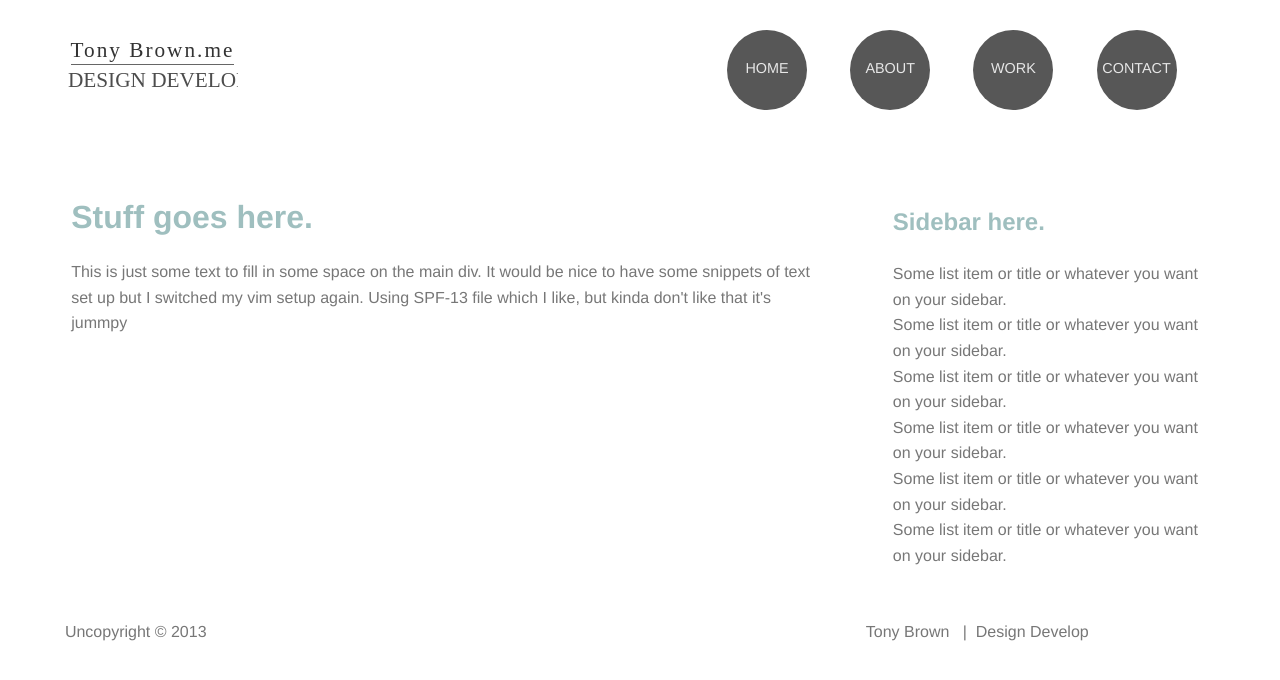
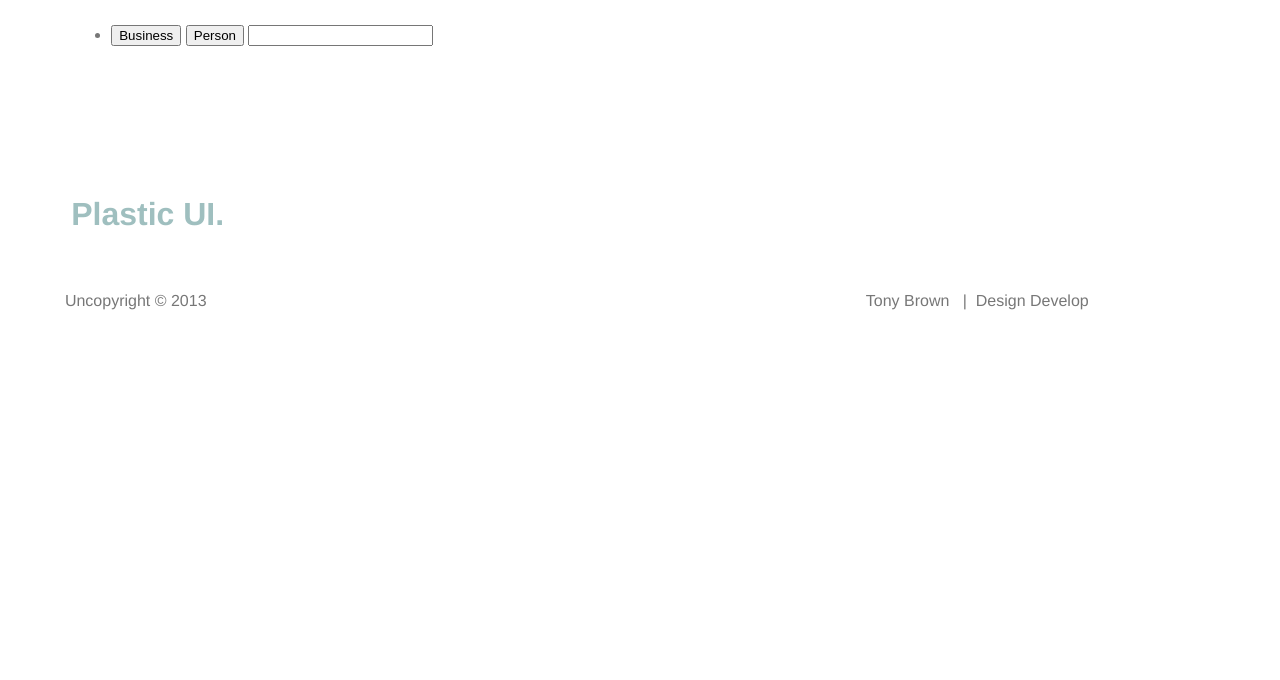
Before and after one commit to anthonybrown/tbd, a website with bundled scripts: page app/index.html in a window 1280 px wide. Built offline with nearby package versions, Linux system fonts and the light colour scheme.

Commit message:
first push

```diff
--- a/app/assets/css/style.unprefixed.css
+++ b/app/assets/css/style.unprefixed.css
@@ -1,10 +1,10 @@
 /*!
- * Tony Brown Development
- * Fiercely quick and opinionated front-ends
- * http://tonybrown.me
+ * plastic-ui
+ * Plastic UI
+ * http://tonybrown.me/plastic
  * @author Tony Brown
- * @version 1.1.0
- * Copyright 2013. MIT licensed.
+ * @version 0.0.1
+ * Copyright 2014. MIT licensed.
  */
 
 .clear:before, .clear:after {
@@ -26,11 +26,15 @@
 }
 
 html {
-  font-size: 62.5%;
+  font-size: 100%;
+  height: 100%;
+  min-height: 100%;
 }
 
 body {
-  font: 300 16px/1.6 'Ubuntu', Helvetica, Arial;
+  height: 100%;
+  min-height: 100%;
+  font: 300 1em/1.4 Helvetica, Arial, sans-serif;
   background: #fff;
   color: #777;
 }
@@ -44,13 +48,6 @@ body {
   height: 120px;
   width: 90%;
   margin: 0 auto;
-}
-
-.logo {
-  margin: 0;
-  position: absolute;
-  top: 5%;
-  left: 5%;
 }
 
 nav.nav {
@@ -157,7 +154,6 @@ nav.nav a {
   font-weight: normal;
   font-style: normal;
 }
-
 ::selection {
   background: #333;
   color: #fff;
@@ -224,8 +220,7 @@ nav.nav a {
 
   @page {
     margin: 0.5cm;
-}
-
+  }
   p,
   h2,
   h3 {
--- a/app/index.html
+++ b/app/index.html
@@ -2,11 +2,13 @@
 <html class="no-js">
   <head>
     <meta charset="utf-8">
-    <title>Tony Brown Design Development</title>
+    <title>Plastiq-ui</title>
+    <meta name="description" content="User Interface for adding payees to the Plastic system.">
+    <meta name="author" content="Tony Brown.">
 
-    <meta http-equiv="X-UA-Compatible" content="IE=edge">
-    <meta name="description" content="tonybrown.me">
+    <meta http-equiv='X-UA Compatible' content='IE=edge,chrome=1'>
     <meta name="viewport" content="width=device-width">
+
 
     <link href="//www.google-analytics.com" rel="dns-prefetch">
     <link href="//ajax.googleapis.com" rel="dns-prefetch">
@@ -17,66 +19,43 @@
   </head>
   <body>
 
-    <header class="header" role="banner">
-      <div class="logo">
-        <a href="/">
-          <img src="assets/img/logo.svg" alt="Logo">
-        </a>
-      </div>
-      <nav class="nav" role="navigation">
+    <header class="header clear" role="banner">
+      <form class='clear' action="#" method="get" accept-charset="utf-8">
         <ul>
           <li>
-            <a href="/">Home</a>
-          </li>
-          <li>
-            <a href="/">about</a>
-          </li>
-          <li>
-            <a href="/">work</a>
-          </li>
-          <li>
-            <a href="/">contact</a>
+            <button>Business</button>
+            <button>Person</button>
+            <input type="text" name='' class='' id=''>
           </li>
         </ul>
-      </nav>
+      </form>
     </header>
 
-    <div class="main" role="main">
-      <h1>Stuff goes here.</h1>
-      <p>This is just some text to fill in some space on the main div. It would be nice to have some snippets of text set up but I switched my vim setup again. Using SPF-13 file which I like, but kinda don't like that it's jummpy</p>
+    <div class="main clear" role="main">
+      <h1>Plastic UI.</h1>
     </div>
 
-    <aside class="sidebar" role="complementary">
-      <h1>Sidebar here.</h1>
-      <ul>
-        <li>Some list item or title or whatever you want on your sidebar.</li>
-        <li>Some list item or title or whatever you want on your sidebar.</li>
-        <li>Some list item or title or whatever you want on your sidebar.</li>
-        <li>Some list item or title or whatever you want on your sidebar.</li>
-        <li>Some list item or title or whatever you want on your sidebar.</li>
-        <li>Some list item or title or whatever you want on your sidebar.</li>
-      </ul>
-    </aside>
 
-    <footer class="footer" role="contentinfo">
+    <footer class="footer clear" role="contentinfo">
       <div class='center'>
         <p>Uncopyright &copy; 2013</p>
         <p class='p'>Tony Brown &nbsp; |&nbsp;  Design Develop</p>
       </div>
     </footer>
-
-    <script src="//ajax.googleapis.com/ajax/libs/jquery/1.10.2/jquery.min.js"></script>
+    <!-- loading the lastest from googleapis not the latest build from jQuery.com though
+         it's what MS is using -->
+    <script src="//ajax.googleapis.com/ajax/libs/jquery/1/jquery.min.js"></script>
     <script src="assets/components/underscore.js"></script>
     <script>window.jQuery || document.write('<script src="assets/components/jquery.js"><\/script>');</script>
     <script src="assets/js/scripts.min.js"></script>
 
     <script>
-   /* (function(f,i,r,e,s,h,l){i['GoogleAnalyticsObject']=s;f[s]=f[s]||function(){
-    (f[s].q=f[s].q||[]).push(arguments)},f[s].l=1*new Date();h=i.createElement(r),
-    l=i.getElementsByTagName(r)[0];h.async=1;h.src=e;l.parentNode.insertBefore(h,l)
-    })(window,document,'script','//www.google-analytics.com/analytics.js','ga');
-    ga('create', 'UA-XXXXXXXX-XX');
-    ga('send', 'pageview');*/
+      (function(f,i,r,e,s,h,l){i['GoogleAnalyticsObject']=s;f[s]=f[s]||function(){
+      (f[s].q=f[s].q||[]).push(arguments)},f[s].l=1*new Date();h=i.createElement(r),
+        l=i.getElementsByTagName(r)[0];h.async=1;h.src=e;l.parentNode.insertBefore(h,l)
+      })(window,document,'script','//www.google-analytics.com/analytics.js','ga');
+      ga('create', 'UA-XXXXXXXX-XX');
+      ga('send', 'pageview');*/
     </script>
 
   </body>
--- a/bower.json
+++ b/bower.json
@@ -1,5 +1,5 @@
 {
-  "name": "tbd",
+  "name": "plastic-ui",
   "version": "1.0.0",
   "dependencies": {
     "modernizr": "~2.6.2",
--- a/src/js/scripts.js
+++ b/src/js/scripts.js
@@ -4,7 +4,7 @@
 
   $(function () {
     // say hello
-    console.log('Tony Brown says hello, and wants to tell you the God loves you.');
+    console.log('Plastic UI-Ready and Trusting in God!.');
   });
 
 })(jQuery, window, document);
--- a/src/scss/modules/_defaults.scss
+++ b/src/scss/modules/_defaults.scss
@@ -4,10 +4,14 @@
   text-rendering: optimizeLegibility;
 }
 html {
-  font-size: 62.5%;
+  font-size: 100%;
+  height: 100%;
+  min-height: 100%;
 }
 body {
-  font: 300 16px/1.6 'Ubuntu', Helvetica, Arial;
+  height: 100%;
+  min-height: 100%;
+  font: 300 1em/1.4 Helvetica, Arial, sans-serif;
   background: #fff;
   color: #777;
 }
--- a/src/scss/partials/_header.scss
+++ b/src/scss/partials/_header.scss
@@ -3,10 +3,3 @@
   width: 90%;
   margin: 0 auto;
 }
-.logo {
-  margin: 0;
-  @include position(absolute, 5% 0 0 5%);
-  img {
-
-  }
-}
```
Also changed, not shown: package.json (+6 -6 lines), src/scss/modules/_breakpoints.scss (+6 -6 lines), app/assets/css/style.min.css, app/assets/js/scripts.min.js.
